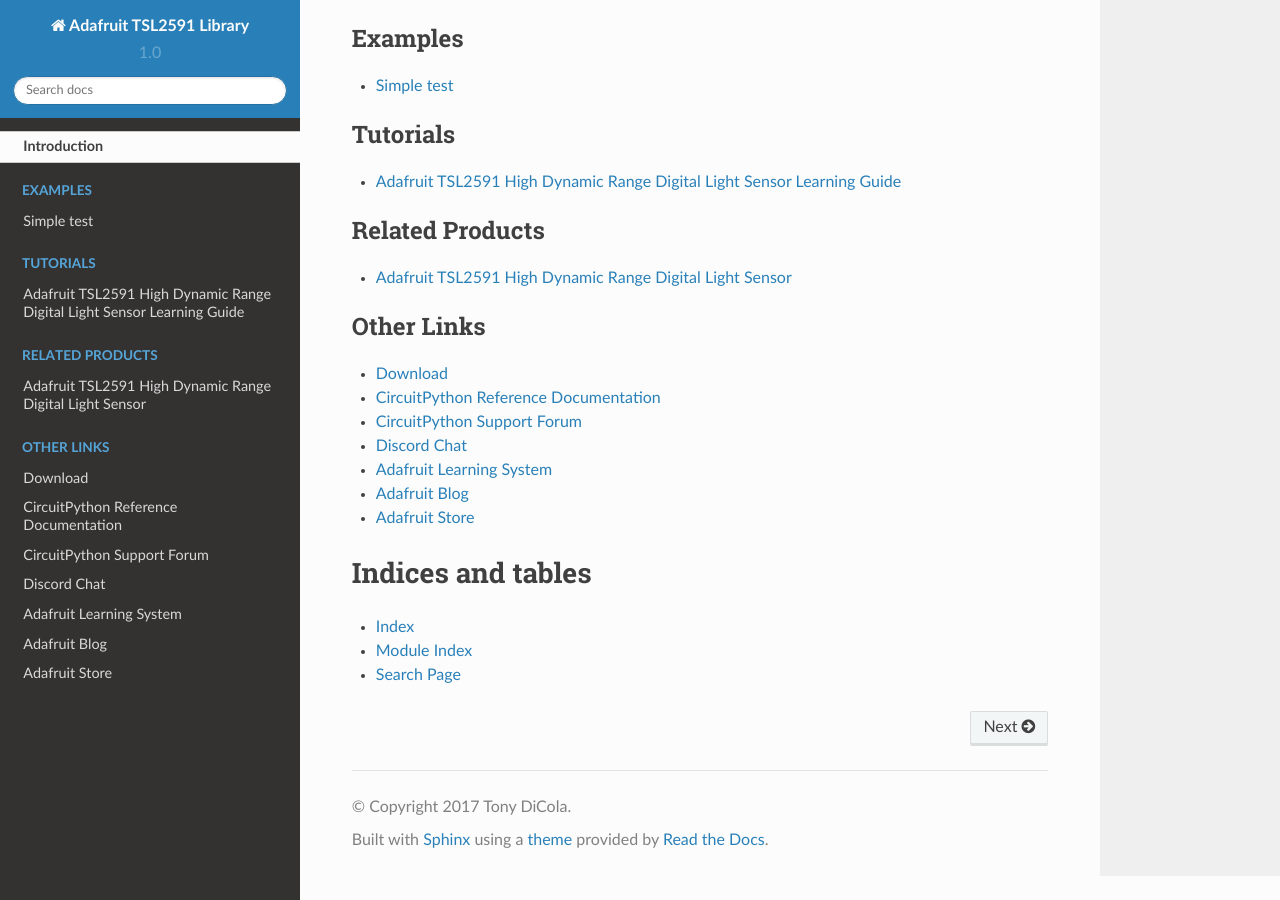
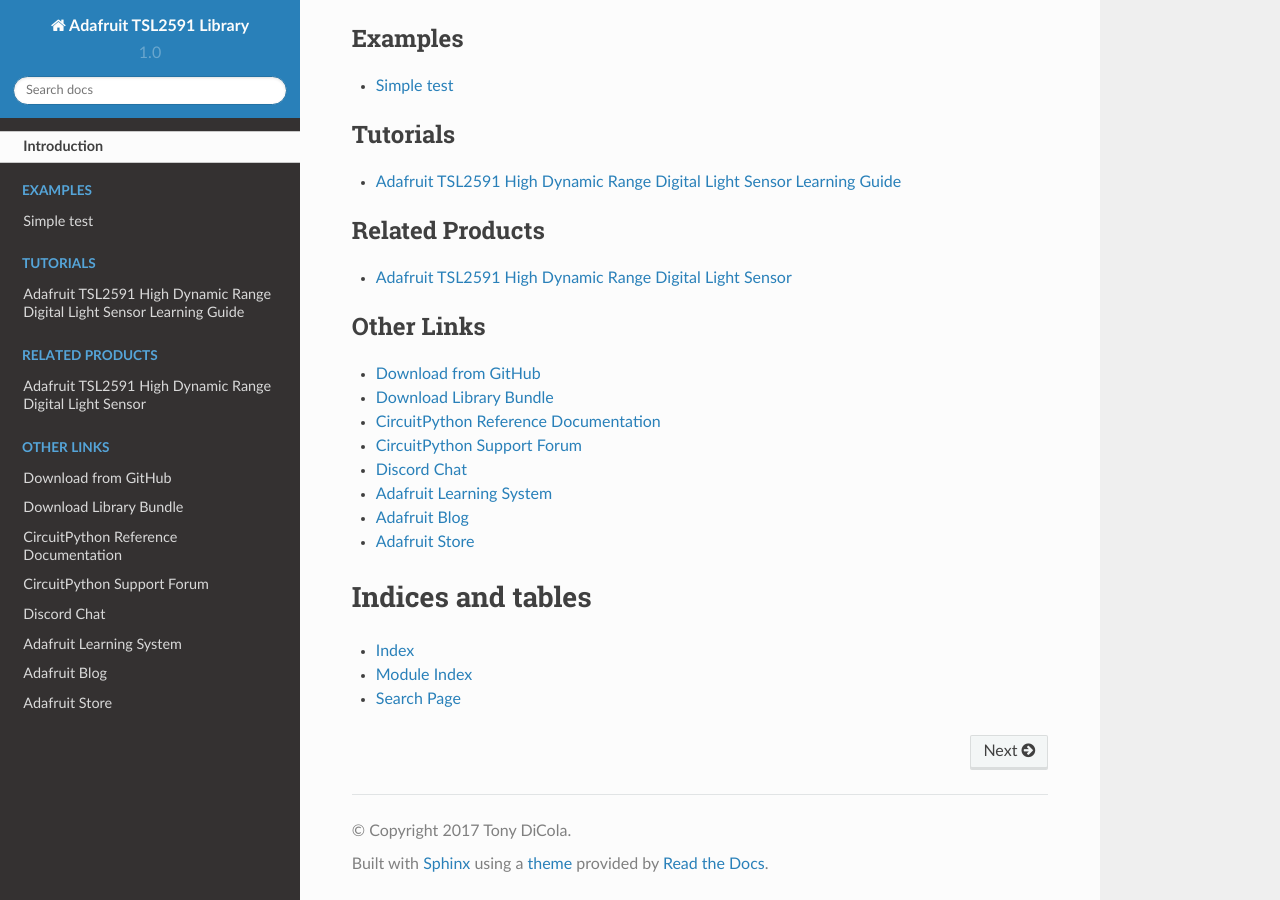
Before and after one commit to adafruit/Adafruit_CircuitPython_TSL2591, a Sphinx documentation site: the page built from docs/index.rst, in a window 1280 px wide and 900 px high, scrolled down 1419 px. Built offline with Sphinx 7.4.7 and the Read the Docs theme 2.0.0, drawn with Linux system fonts in a browser that asks for light colours.

Commit message:
Added cp.org link to index.rst

```diff
--- a/docs/index.rst
+++ b/docs/index.rst
@@ -33,7 +33,8 @@
 .. toctree::
     :caption: Other Links
 
-    Download <https://github.com/adafruit/Adafruit_CircuitPython_TSL2591/releases/latest>
+    Download from GitHub <https://github.com/adafruit/Adafruit_CircuitPython_TSL2591/releases/latest>
+    Download Library Bundle <https://circuitpython.org/libraries>
     CircuitPython Reference Documentation <https://docs.circuitpython.org>
     CircuitPython Support Forum <https://forums.adafruit.com/viewforum.php?f=60>
     Discord Chat <https://adafru.it/discord>
```
